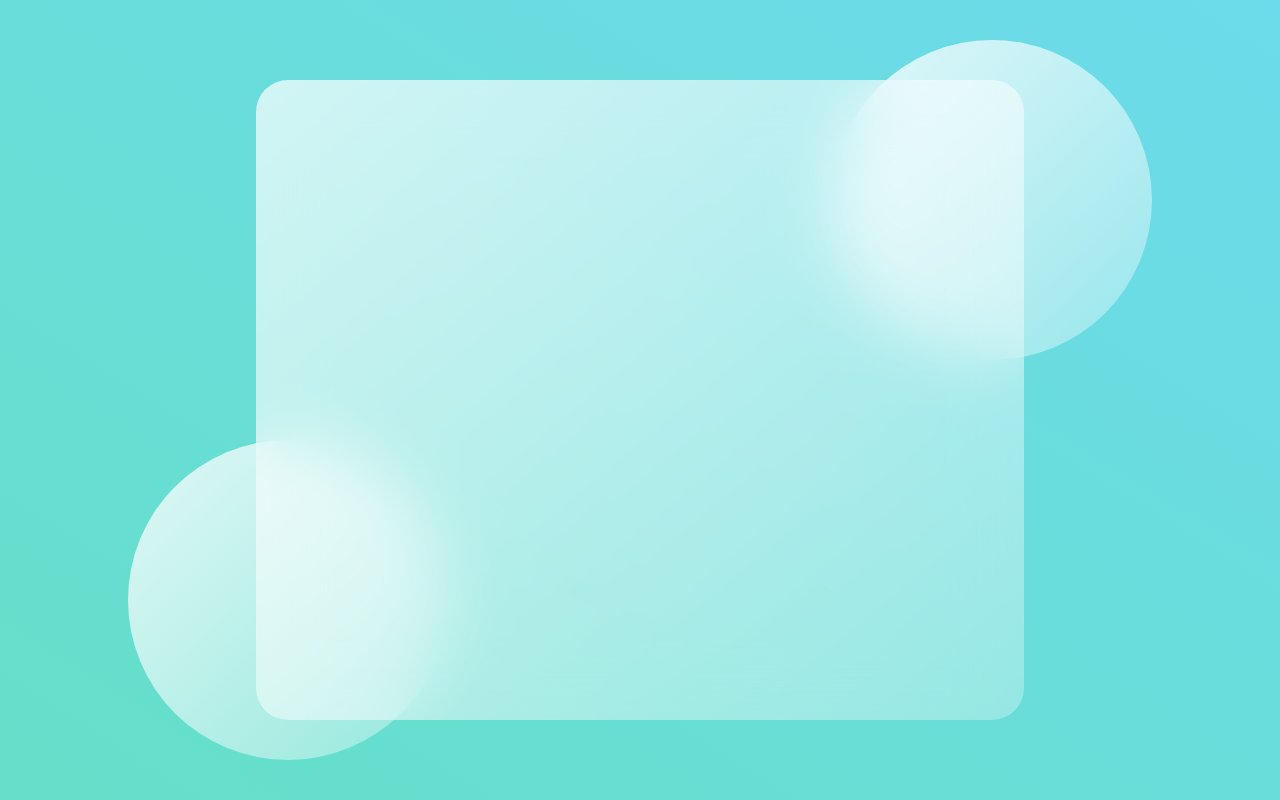
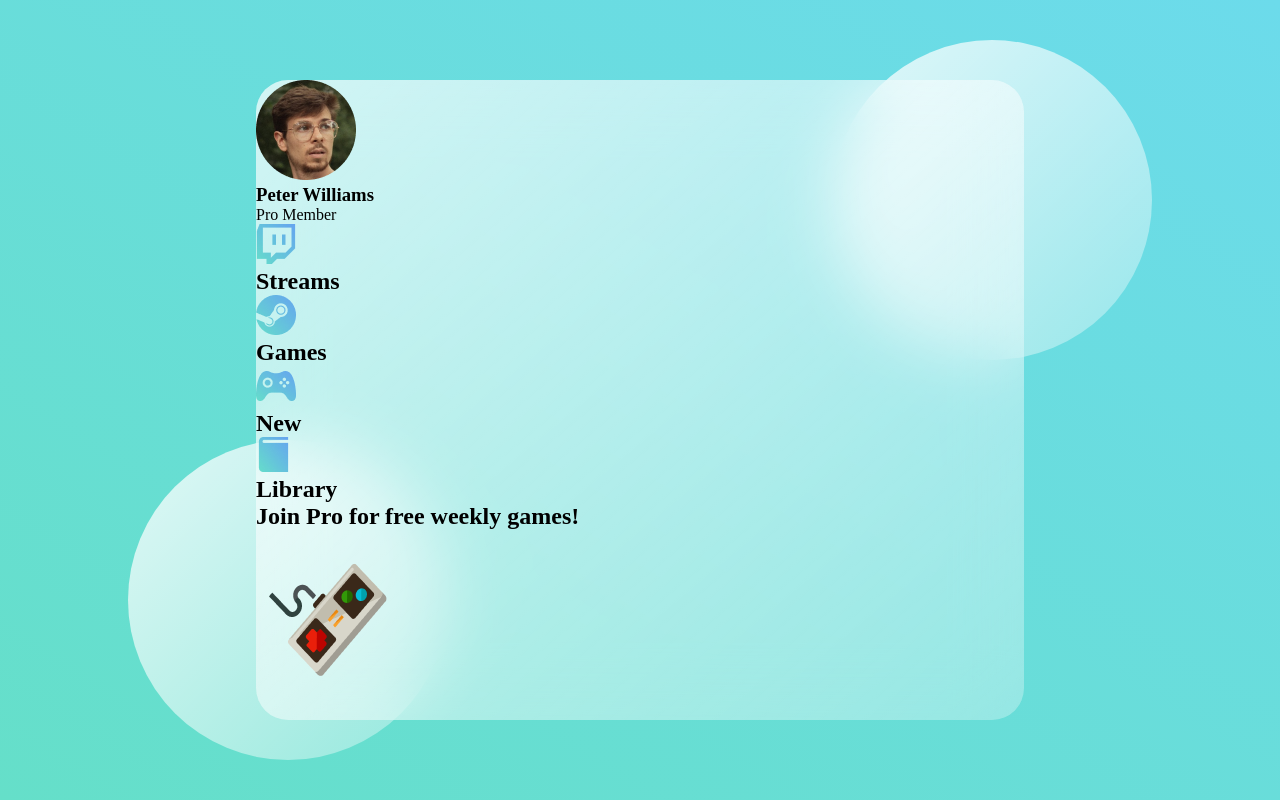
Before and after one commit to phedrakeson/glass-morphism, a plain HTML site: page index.html in a window 1280 px wide. Drawn offline with Linux system fonts and the light colour scheme.

Commit message:
dashboard html

```diff
--- a/index.html
+++ b/index.html
@@ -9,7 +9,43 @@
 <body>
   <main>
     <section class="glass">
+      <div class="dashboard">
+        <div class="user">
+          <img src="img/avatar.png" alt="">
+          <h3>Peter Williams</h3>
+          <p>Pro Member</p>
+        </div>
 
+        <div class="links">
+          <ul>
+            <li class="link">
+              <img src="img/twitch.png" alt="">
+              <h2>Streams</h2>
+            </li>
+
+            <li class="link">
+              <img src="img/steam.png" alt="">
+              <h2>Games</h2>
+            </li>
+
+            <li class="link">
+              <img src="img/upcoming.png" alt="">
+              <h2>New</h2>
+            </li>
+
+            <li class="link">
+              <img src="img/library.png" alt="">
+              <h2>Library</h2>
+            </li>
+          </ul>
+        </div>
+
+        <div class="pro">
+          <h2>Join Pro for free weekly games!</h2>
+          <img src="img/controller.png" alt="">
+        </div>
+
+      </div>
     </section>
   </main>
   <div class="circle-1"></div>
--- a/style.css
+++ b/style.css
@@ -2,6 +2,8 @@
   margin: 0;
   padding: 0;
   box-sizing: border-box;
+  text-decoration: none;
+  list-style: none;
 }
 
 main {
@@ -20,6 +22,7 @@ main {
     rgba(255, 255, 255, 0.3)
   );
   backdrop-filter: blur(2rem);
+  -webkit-backdrop-filter: blur(2rem);
 
   border-radius: 2rem;
 
```
